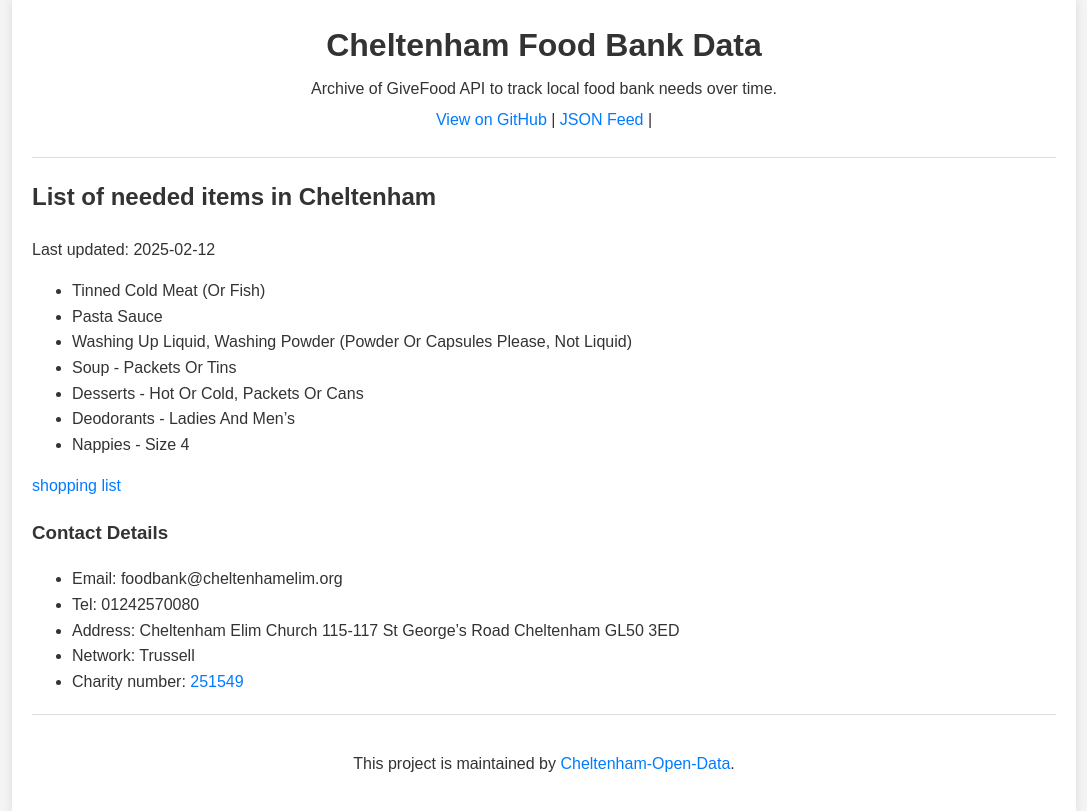
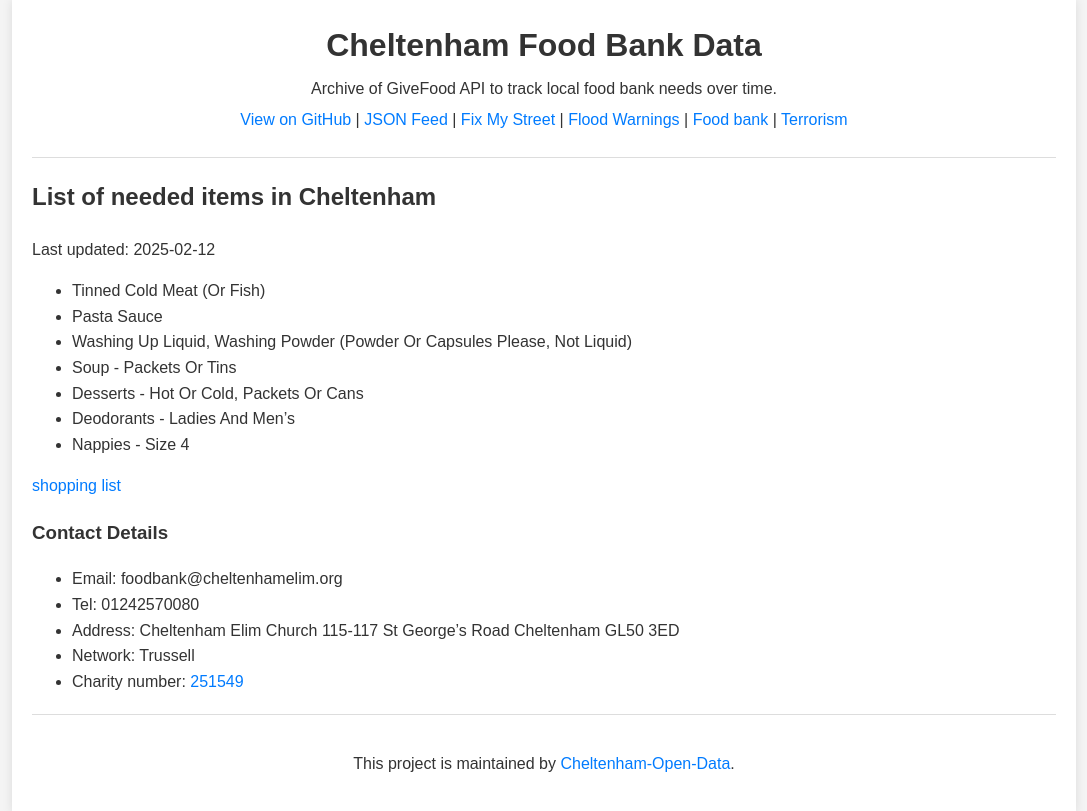
Before and after one commit to Cheltenham-Open-Data/food-bank, a Jekyll site: the page built from README.md, in a window 1280 px wide. Shown: the top 811 px of the page, without its empty margins (96-1183 px from the left). Built offline with Jekyll 4.4.1, drawn with Linux system fonts in a browser that asks for light colours; our own code applies the rules of GitHub Pages for plain Markdown files.

Commit message:
Update default.html

```diff
--- a/_layouts/default.html
+++ b/_layouts/default.html
@@ -69,6 +69,10 @@
         <p>
           <a href="{{ site.github.repository_url }}">View on GitHub</a> |
           <a href="/foodbank.json">JSON Feed</a> |
+          <a href="/fix-my-steeet">Fix My Street</a> |
+          <a href="/flood-warnings">Flood Warnings</a> |
+          <a href="/food-bank">Food bank</a> |
+          <a href="/terrorism">Terrorism</a>
         </p>
 
         {% if site.licence_text %}
```
